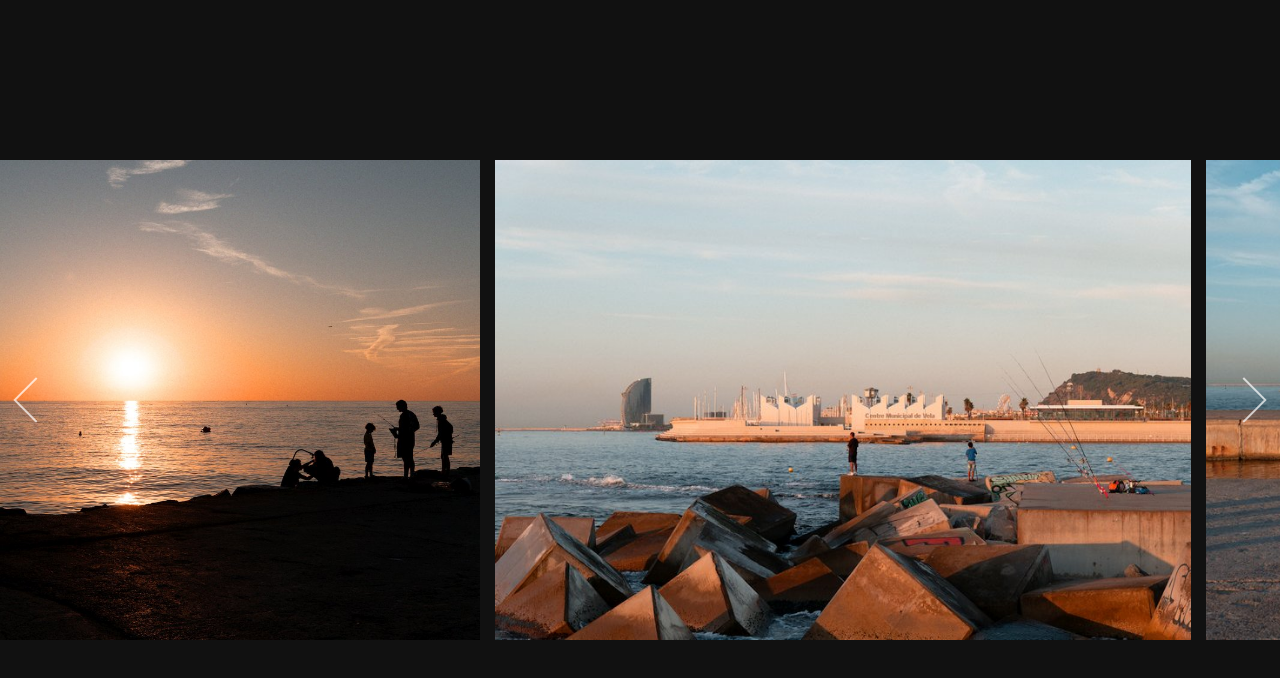
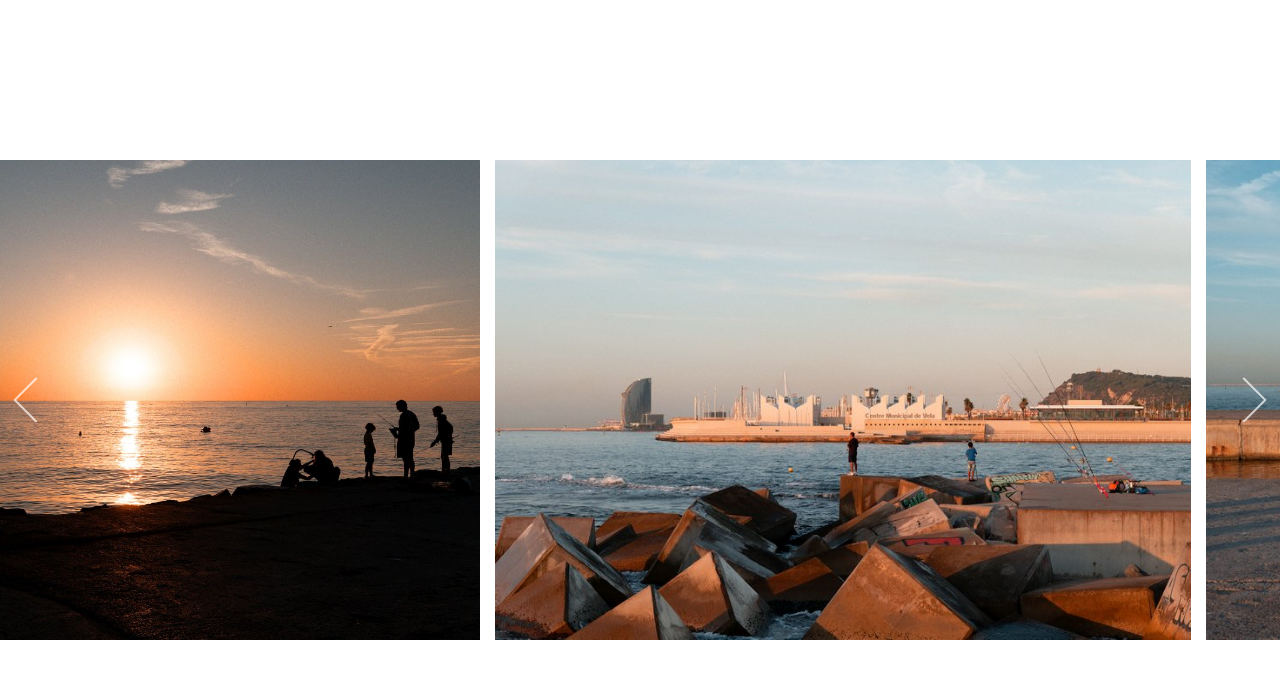
Before and after one commit to antonyebl/noweekend-galleries, a plain HTML site: page gallery_01_sunrise/index.html in a window 1280 px wide. Drawn offline with Linux system fonts and the light colour scheme; files that its build step writes are made by us from their sources; files whose address does not match are found by name.

Commit message:
Update style.css

```diff
--- a/style.css
+++ b/style.css
@@ -2,7 +2,7 @@ body {
     margin: 0;
     padding: 0;
     font-family: sans-serif;
-    background-color: #111;
+    background-color: #ffff;
     overflow: hidden; /* Prevents body scroll bars */
 }
 
```
